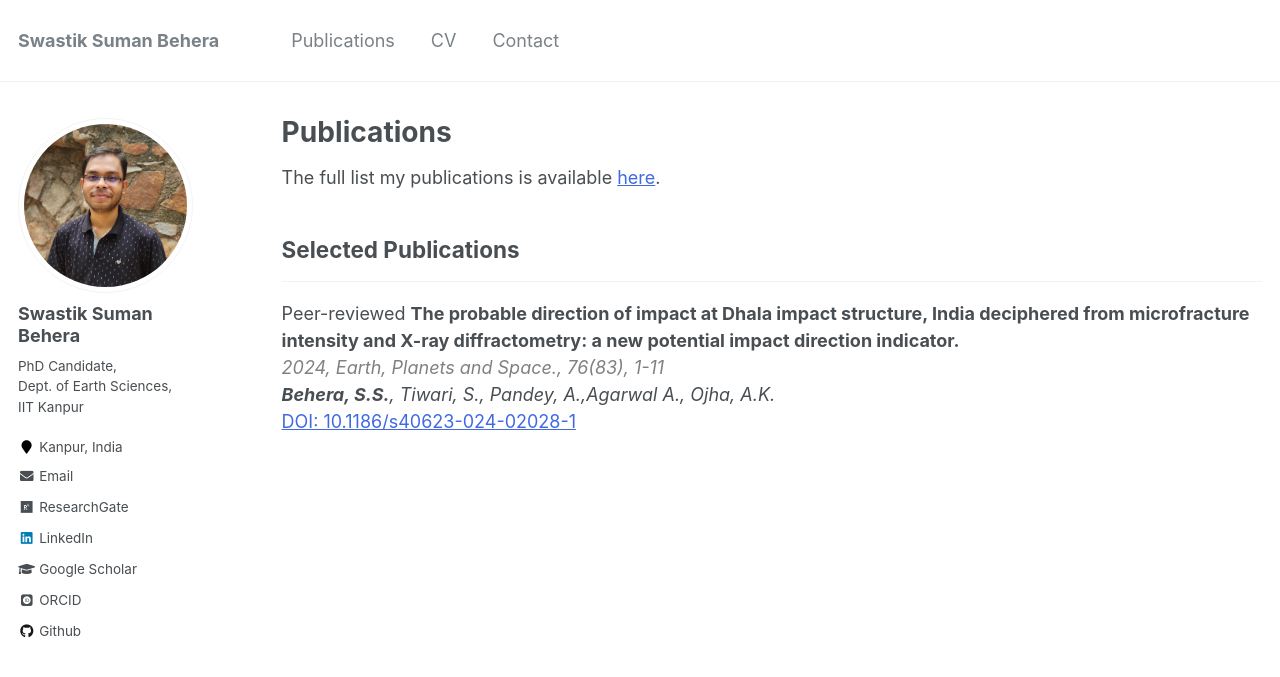
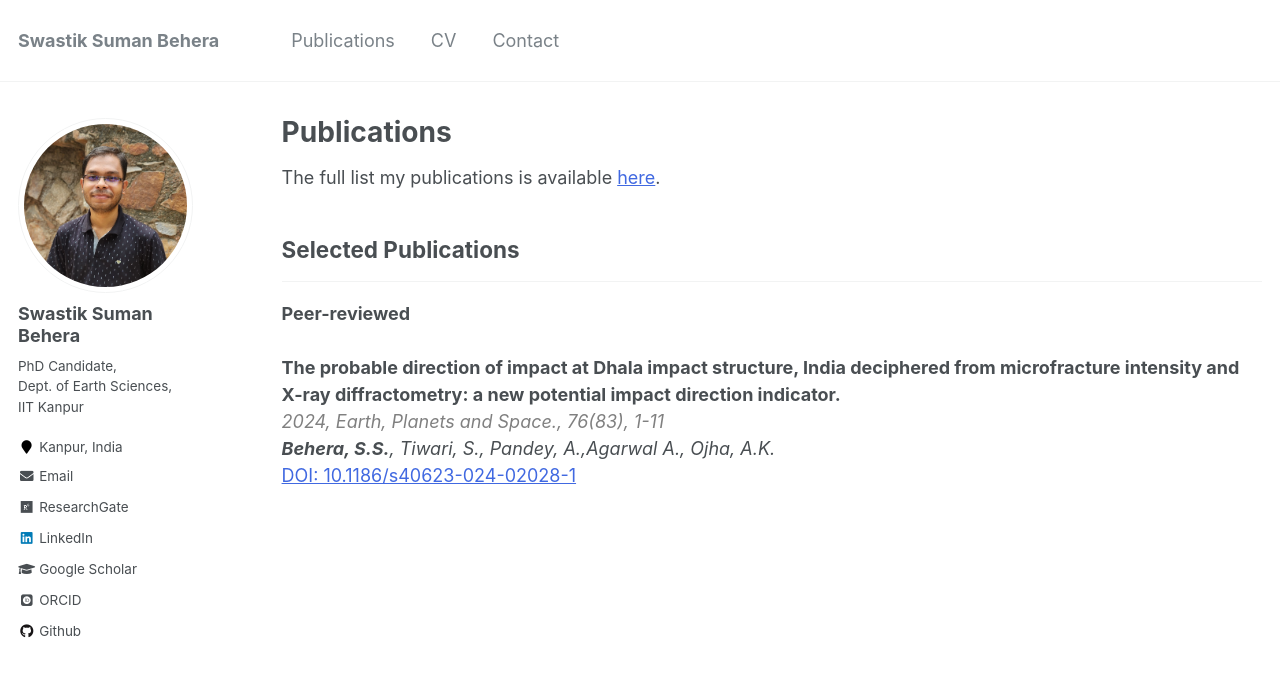
Before and after one commit to swastiksumanbehera/swastiksumanbehera.github.io, a Jekyll site: the page built from _pages/publications.md, in a window 1280 px wide. Shown: the top 677 px of the page. Built offline with Jekyll 4.4.1, drawn with Linux system fonts in a browser that asks for light colours; some web fonts are replaced.

```diff
--- a/_pages/publications.md
+++ b/_pages/publications.md
@@ -12,7 +12,7 @@ The full list my publications is available [here](){:target="_blank"}.
 
 {% for publi in site.data.publications %}
 
-Peer-reviewed
+<strong>Peer-reviewed</strong><br><br>
 <strong>The probable direction of impact at Dhala impact structure, India deciphered from microfracture intensity and X-ray diffractometry: a new potential impact direction indicator.</strong> <br />
  <span style="color:grey"> <em>2024, Earth, Planets and Space., 76(83), 1-11</em> </span> <br />
   <em><b>Behera, S.S.</b>, Tiwari, S., Pandey, A.,Agarwal A., Ojha, A.K.</em><br/> <a href="https://doi.org/10.1186/s40623-024-02028-1"> DOI: 10.1186/s40623-024-02028-1</a>
```
